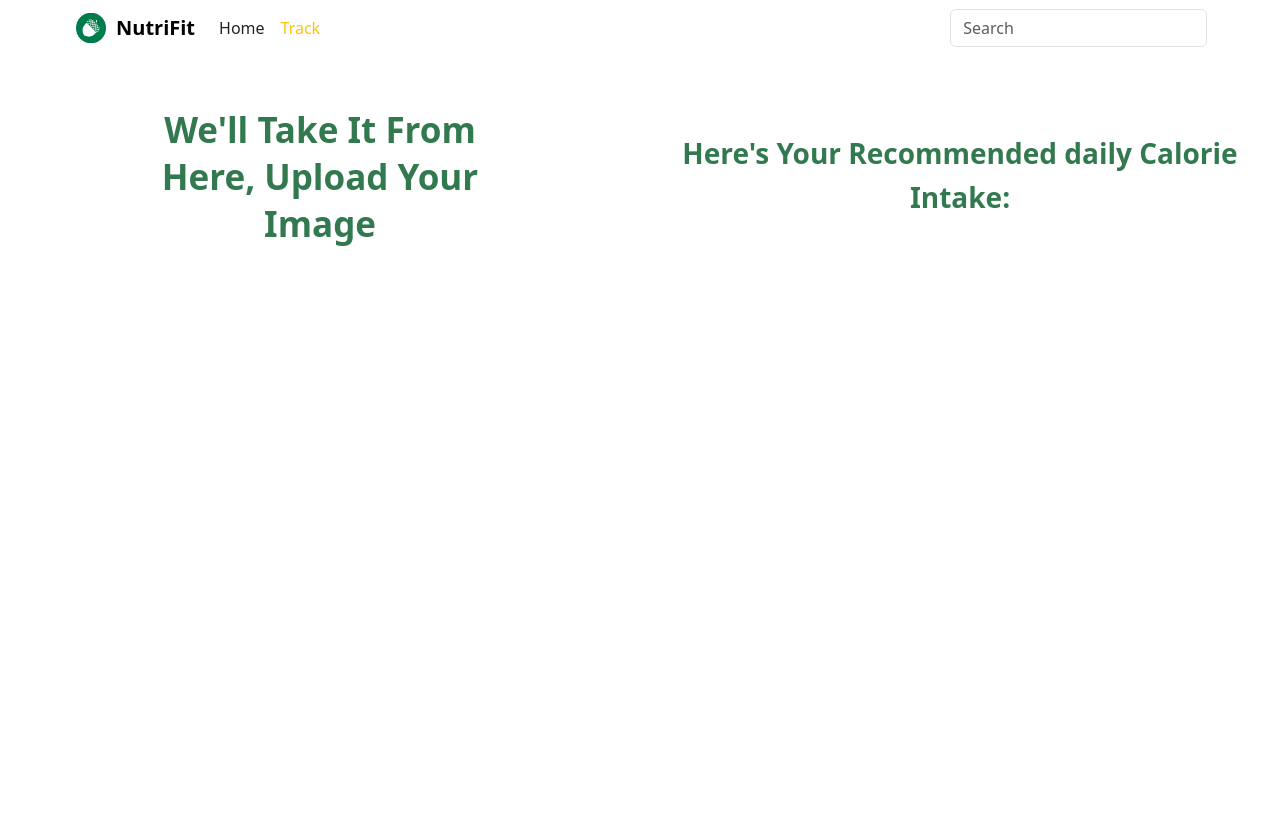
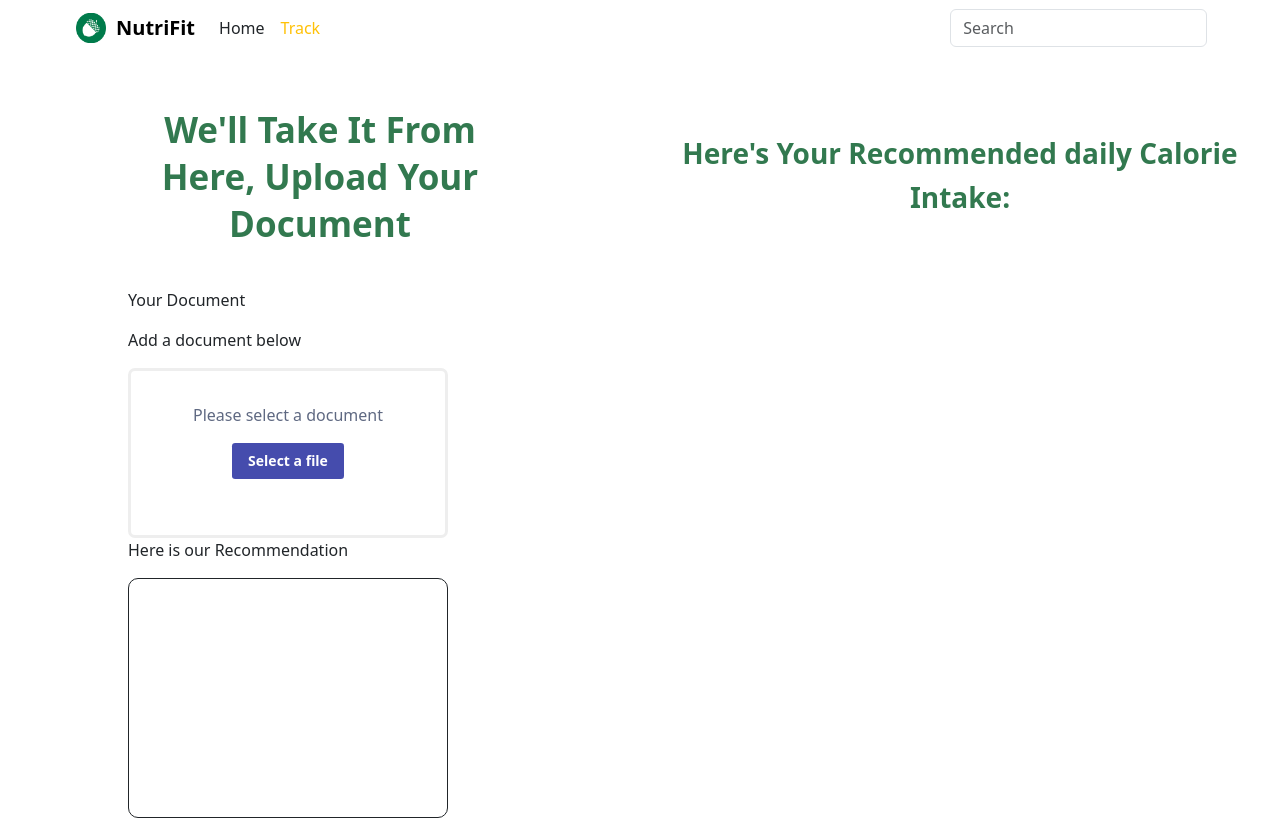
Before and after one commit to Kushp2022/NutriFit, a React (Vite) app in the folder frontend-nutrifit/: page /track in a window 1280 px wide. Built offline with nearby package versions, Linux system fonts and the light colour scheme.

Commit message:
first half of second page done

```diff
--- a/frontend-nutrifit/src/tracks.css
+++ b/frontend-nutrifit/src/tracks.css
@@ -30,3 +30,184 @@
         font-weight: 700;
         line-height: 44px;
 }
+
+.output-api {
+    width: 100%;
+    height: 50%;
+    border-radius: 10px;
+    border-color: black;
+    border: .5px solid
+}
+
+.rec-try{
+    text-align: start;
+    margin-top: 5%;
+
+}
+
+.custom-button {
+    margin-top: 5px;
+
+
+}
+
+.upload-pic{
+    width: 50%;
+    height: 30rem;
+    flex-shrink: 0;
+    margin-left: 20%;
+}
+
+.yourmeal{
+    text-align: start;
+}
+.pic-meal{
+    text-align: start;
+}
+.upload-pic {
+    width: 50%;
+    height: 30rem;
+    flex-shrink: 0;
+    margin-left: 20%;
+}
+
+.yourmeal,
+.pic-meal {
+    text-align: start;
+}
+
+/* Uploader styles */
+.uploader {
+    display: block;
+    clear: both;
+    margin: 0 auto;
+    width: 100%;
+    max-width: 600px;
+}
+
+.uploader label {
+    float: left;
+    clear: both;
+    width: 100%;
+    padding: 2rem 1.5rem;
+    text-align: center;
+    background: #fff;
+    border-radius: 7px;
+    border: 3px solid #eee;
+    transition: all 0.2s ease;
+    user-select: none;
+}
+
+.uploader label:hover {
+    border-color: #454cad;
+}
+
+.uploader label.hover {
+    border: 3px solid #454cad;
+    box-shadow: inset 0 0 0 6px #eee;
+}
+
+.uploader #start {
+    float: left;
+    clear: both;
+    width: 100%;
+}
+
+.uploader #start.hidden {
+    display: none;
+}
+
+.uploader #start i.fa {
+    font-size: 50px;
+    margin-bottom: 1rem;
+    transition: all 0.2s ease-in-out;
+}
+
+.uploader #response {
+    float: left;
+    clear: both;
+    width: 100%;
+}
+
+.uploader #response.hidden {
+    display: none;
+}
+
+.uploader #file-image {
+    display: inline;
+    margin: 0 auto 0.5rem auto;
+    max-width: 180px;
+}
+
+.uploader #file-image.hidden {
+    display: none;
+}
+
+.uploader #notimage {
+    display: block;
+    float: left;
+    clear: both;
+    width: 100%;
+}
+
+.uploader #notimage.hidden {
+    display: none;
+}
+
+.uploader progress,
+.uploader .progress {
+    display: inline;
+    clear: both;
+    margin: 0 auto;
+    max-width: 180px;
+    height: 8px;
+    border: 0;
+    border-radius: 4px;
+    background-color: #eee;
+    overflow: hidden;
+}
+
+.uploader .progress[value]::-webkit-progress-bar {
+    border-radius: 4px;
+    background-color: #eee;
+}
+
+.uploader .progress[value]::-webkit-progress-value {
+    background: linear-gradient(to right, #454cad 0%, #454cad 50%);
+    border-radius: 4px;
+}
+
+.uploader .progress[value]::-moz-progress-bar {
+    background: linear-gradient(to right, #454cad 0%, #454cad 50%);
+    border-radius: 4px;
+}
+
+.uploader input[type="file"] {
+    display: none;
+}
+
+.uploader div {
+    margin: 0 0 0.5rem 0;
+    color: #5f6982;
+}
+
+.uploader .btn {
+    display: inline-block;
+    margin: 0.5rem 0.5rem 1rem 0.5rem;
+    clear: both;
+    font-weight: 700;
+    font-size: 14px;
+    text-decoration: none;
+    text-transform: initial;
+    border: none;
+    border-radius: 0.2rem;
+    outline: none;
+    padding: 0 1rem;
+    height: 36px;
+    line-height: 36px;
+    color: #fff;
+    transition: all 0.2s ease-in-out;
+    background: #454cad;
+    border-color: #454cad;
+    cursor: pointer;
+}
--- a/frontend-nutrifit/src/tracks.jsx
+++ b/frontend-nutrifit/src/tracks.jsx
@@ -1,22 +1,99 @@
-import React from 'react';
+import React, { useState } from 'react';
 import 'bootstrap/dist/css/bootstrap.min.css';
 import 'bootstrap/dist/js/bootstrap.bundle.min.js';
-import './tracks.css'
+import './tracks.css';
+
 function Track() {
+  const [filePreview, setFilePreview] = useState('');
+  const [isImageSelected, setIsImageSelected] = useState(false);
+  const [file, setFile] = useState(null);
+
+  const handleFileChange = (e) => {
+    const selectedFile = e.target.files[0];
+
+    if (selectedFile) {
+      const reader = new FileReader();
+      reader.onload = (event) => {
+        setFilePreview(event.target.result);
+        setIsImageSelected(true);
+        setFile(selectedFile);
+      };
+      reader.readAsDataURL(selectedFile);
+    } else {
+      setIsImageSelected(false);
+      setFile(null);
+    }
+  };
+
+  const handleUpload = () => {
+    if (file) {
+      // Perform a backend operation using the 'file' variable
+      // You can make a fetch request or use any other method to send the file to the backend
+      // For demonstration, we'll just log the file details here
+      console.log('Uploading file:', file);
+    }
+  };
+
   return (
     <div className='grid-container'>
       <div className='first-half'>
         <div className='Welcome-track'>
-                <p>We'll Take It From Here, Upload Your Image</p>
+          <p>We'll Take It From Here, Upload Your Document</p>
+        </div>
+        <div className='upload-pic'>
+          <div className='yourmeal'>
+            <p>Your Document</p>
+          </div>
+          <div className='pic-meal'>
+            <p>Add a document below</p>
+          </div>
+          <div className='form'>
+            <form id="file-upload-form" className="uploader">
+              <label
+                htmlFor="file-upload"
+                id="file-drag"
+                style={{ border: isImageSelected ? `3px solid #32794F` : '3px solid #eee' }}
+              >
+                <img
+                  id="file-image"
+                  src={filePreview}
+                  alt="Preview"
+                  className={isImageSelected ? '' : 'hidden'}
+                  style={{ maxWidth: '180px' }}
+                />
+                <div id="start">
+
+                  <div id="notimage" className={isImageSelected ? 'hidden' : ''}>
+                    Please select a document
+                  </div>
+                  <span id="file-upload-btn" className="btn btn-primary">
+                    Select a file
+                  </span>
+                </div>
+                <div id="response" className="hidden">
+                  <div id="messages"></div>
+                </div>
+              </label>
+              <input id="file-upload" type="file" name="fileUpload" onChange={handleFileChange} style={{ display: 'none' }} />
+            </form>
+            {isImageSelected && (
+              <button onClick={handleUpload} className="btn btn-warning custom-button">
+                Upload Document
+              </button>
+            )}
+
+          </div>
+        <div className='rec-try'>
+            <p>Here is our Recommendation</p>
+        </div>
+        <div className='output-api'></div>
         </div>
       </div>
       <div className='second-half'>
         <div className='cal-intake'>
           <p>Here's Your Recommended daily Calorie Intake:</p>
         </div>
-
       </div>
-
     </div>
   );
 }
```
Lines whose indentation alone changed are shown as unchanged.
